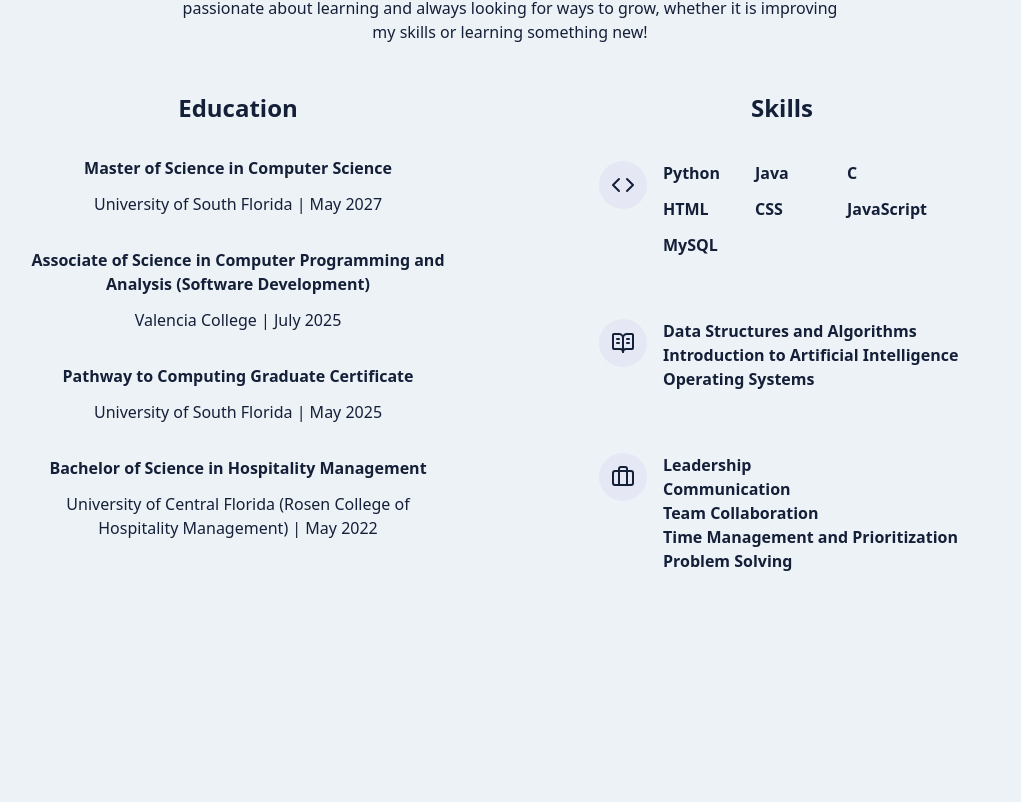
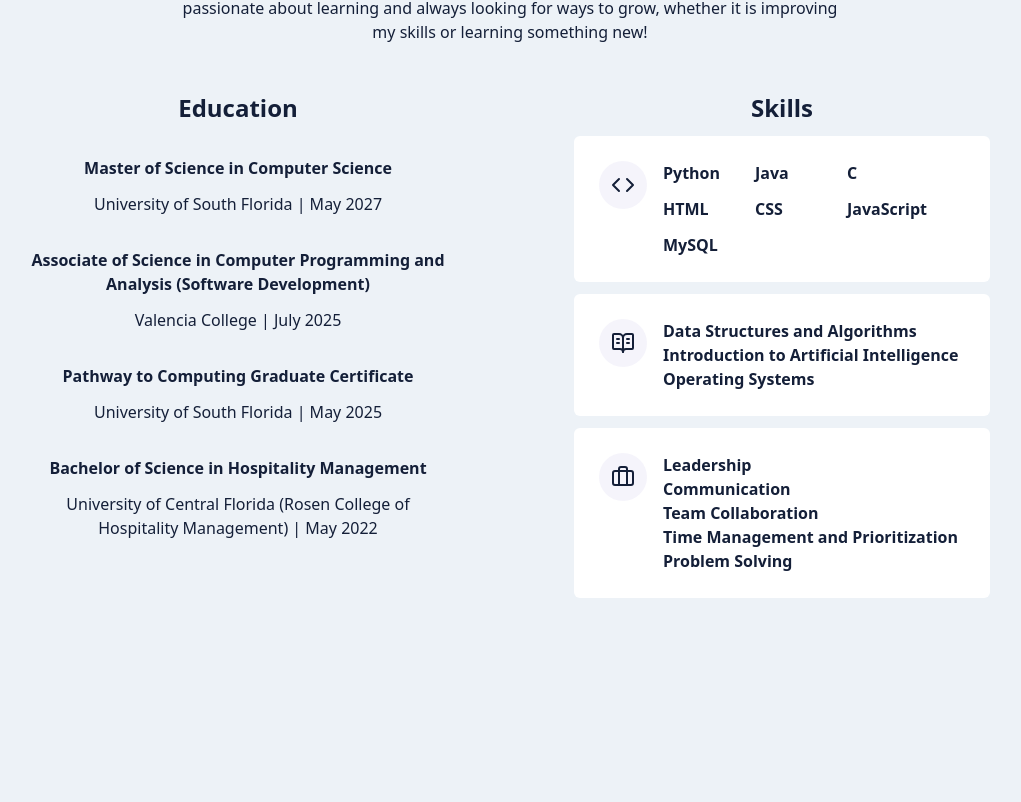
Before and after one commit to SharipovaRi/My-Portfolio-Project, a React (Vite) app in the folder client/: page / in a window 1280 px wide. Shown: the part 1016-1818 px from the top of the page, without its empty margins (130-1151 px from the left). Built offline with nearby package versions, Linux system fonts and the light colour scheme.

Commit message:
change card color

```diff
--- a/client/src/index.css
+++ b/client/src/index.css
@@ -33,7 +33,7 @@
     --background: 210 40% 95%;
     --foreground: 222 47% 15%;
 
-    --card: 210 40% 95%;
+    --card: 0 0% 100%;
 
     --primary: 250 47% 70%;
     --primary-foreground: 210 40% 95%;
@@ -45,7 +45,7 @@
     --background: 222 47% 5%;
     --foreground: 213 31% 91%;
 
-    --card: 222 47% 5%;
+    --card: 222 47% 8%;
 
     --primary: 250 65% 60%;
     --primary-foreground: 213 31% 91%;
```
